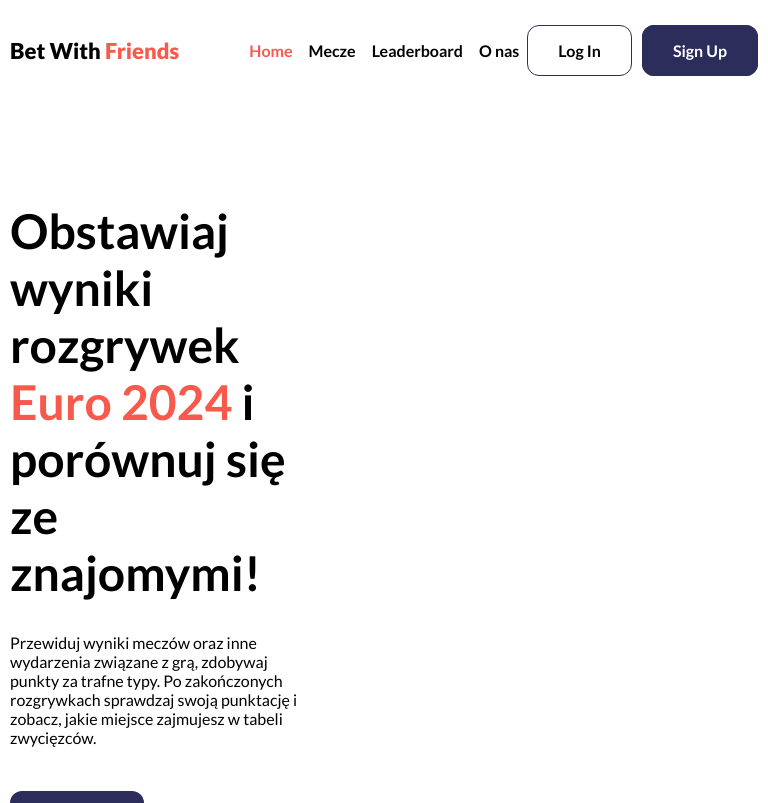
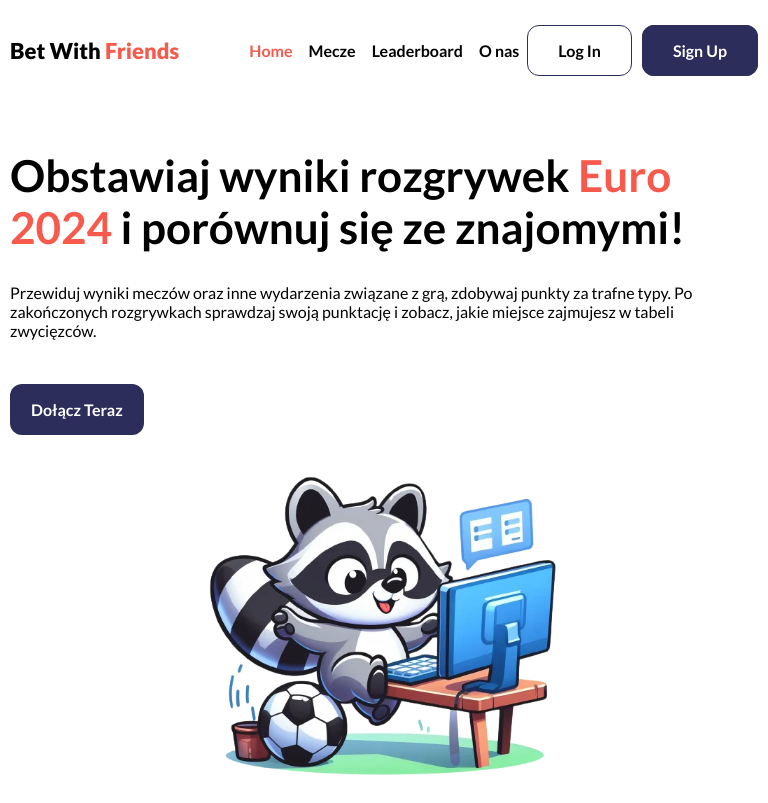
Before and after one commit to MichalMotyka/bet-with-friends, a React (Create React App) app in the folder FE/: page / in a window 768 px wide. Shown: the top 803 px of the page. Built offline with nearby package versions, Linux system fonts and the light colour scheme.

Commit message:
rebuild of nav and header responsive desing

```diff
--- a/FE/src/components/pages/preLogin/common/nav/Nav.js
+++ b/FE/src/components/pages/preLogin/common/nav/Nav.js
@@ -98,7 +98,7 @@ function Nav () {
           <img
             style={{ width: '50px' }}
             src={hamClose}
-            alt='open hamburger menu icon'
+            alt='closed hamburger menu icon'
           />
         )}
       </button>
--- a/FE/src/components/pages/preLogin/common/nav/nav.css
+++ b/FE/src/components/pages/preLogin/common/nav/nav.css
@@ -103,8 +103,6 @@
         transition: color 0.3s;
         font-size: 24px;
     }
-
-
 
     .nav-front-signup-btn {
         margin-left: 0px;
--- a/FE/src/components/pages/preLogin/main/header/Header.js
+++ b/FE/src/components/pages/preLogin/main/header/Header.js
@@ -7,7 +7,7 @@ function Header () {
     <header className='app-wrap'>
       <div className='header-front'>
         <div className='header-front-text'>
-          <h1>
+          <h1 className='header-h1'>
             Obstawiaj wyniki rozgrywek
             <span className='span-brand'> Euro 2024</span> i porównuj się ze
             znajomymi!
@@ -23,7 +23,8 @@ function Header () {
           </Link>
         </div>
 
-        <div>
+        <div style={{ display: 'flex', justifyContent: 'center', alignItems: 'center' }}>
+
           <img
             className='header-front-logo'
             src={mainLogo}
--- a/FE/src/components/pages/preLogin/main/header/header.css
+++ b/FE/src/components/pages/preLogin/main/header/header.css
@@ -3,14 +3,20 @@
   justify-content: space-between;
   align-items: center;
   flex-wrap: wrap;
-    margin: 70px 0;
+  margin: 40px 0;
 }
 
-.header-front-text{
+.header-front-text {
   width: 40%;
 }
 
-.header-front-btn{
+.header-front-logo {
+  width: 100%;
+  height: auto;
+  padding-top: 20px ;
+}
+
+.header-front-btn {
   display: inline-block;
   margin-top: 28px;
   padding: 15px 20px;
@@ -22,42 +28,144 @@
   transition: color 0.3s, background-color 0.3s, border-color 0.3s;
 }
 
-.header-front-btn:hover{
+.header-front-btn:hover {
   border: 1px solid var(--brand-alt-color);
   background-color: var(--white-color);
   color: var(--brand-alt-color);
 }
 
+
+/* //RESPONSIVE  */
+
+
+
 @media (max-width: 575.98px) {
 
-
-  .header-front{
+  .header-front {
     display: flex;
-    flex-direction: column;
+    justify-content: center;
+    align-items: center;
+    flex-wrap: wrap;
+    margin: 0;
   }
 
-  .header-front-text{
+  .header-front-text {
     width: 100%;
   }
 
-  .header-front-logo{
-    width: 250px;
-    height: 250px;
+  .header-front-logo {
+    width: 100%;
+    height: auto;
+    padding-top: 20px ;
+  }
+
+  .header-front-btn {
+    display: inline-block;
+    margin-top: 28px;
+    padding: 15px 30px;
+    border: 1px solid transparent;
+    border-radius: 12px;
+    background: #2C2D5B;
+    font-weight: bold;
+    color: var(--white-color);
+    transition: color 0.3s, background-color 0.3s, border-color 0.3s;
+  }
+
+  .header-h1 {
+    font-size: 38px;
   }
 
 }
 
 @media (min-width: 576px) and (max-width: 767.98px) {
+  .header-front {
+    display: flex;
+    justify-content: center;
+    align-items: center;
+    flex-wrap: wrap;
+    margin-top: 10px;
+  }
 
+  .header-h1 {
+    font-size: 42px;
+  }
 
+  .header-front-text {
+    width: 100%;
+  }
+
+  .header-front-logo {
+    width: 100%;
+    height: auto;
+    padding-top: 20px ;
+  }
+
+  .header-front-btn {
+    display: inline-block;
+    margin-top: 28px;
+    padding: 15px 30px;
+    border: 1px solid transparent;
+    border-radius: 12px;
+    background: #2C2D5B;
+    font-weight: bold;
+    color: var(--white-color);
+    transition: color 0.3s, background-color 0.3s, border-color 0.3s;
+  }
+}
+
+@media (min-width: 768px) and (max-width: 991.98px) {
+  .header-front {
+   display: flex;
+   align-items: center;
+   justify-content: center;
+    flex-wrap: wrap;
+    margin: 20px 0;
+  }
+
+  .header-h1 {
+    font-size: 44px;
+  }
+
+  .header-front-text {
+    width: 100%;
+  }
+  .header-img{
+    width: 50%;
+  }
+
+  .header-front-logo {
+    width: 70%;
+    height: auto;
+    padding-top: 20px ;
 
   }
 
-@media (min-width: 768px) and (max-width: 991.98px) {
+  .header-front-btn {
+    display: inline-block;
+    margin-top: 28px;
+    padding: 15px 20px;
+    border: 1px solid transparent;
+    border-radius: 12px;
+    background: #2C2D5B;
+    font-weight: bold;
+    color: var(--white-color);
+    transition: color 0.3s, background-color 0.3s, border-color 0.3s;
+  }
 
+  .header-front-btn:hover {
+    border: 1px solid var(--brand-alt-color);
+    background-color: var(--white-color);
+    color: var(--brand-alt-color);
+  }
 
 }
 
 @media (min-width: 992px) and (max-width: 1199.98px) {
+  .header-front {
 
+     margin: 30px 0;
    }
+    .header-h1 {
+     font-size: 46px;
+   }
+}
```
Lines whose indentation alone changed are shown as unchanged.
